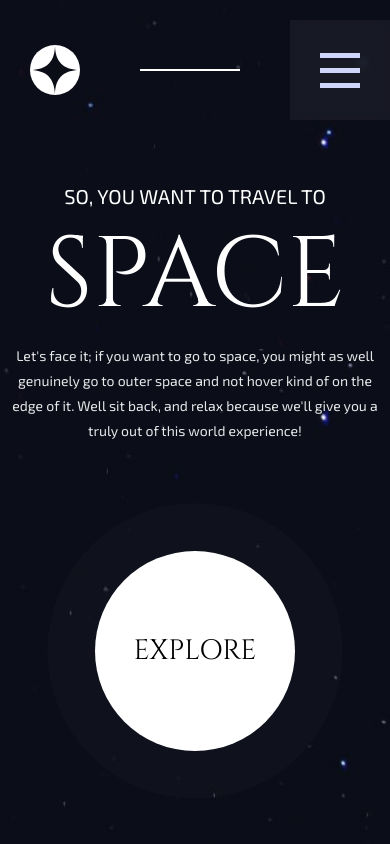
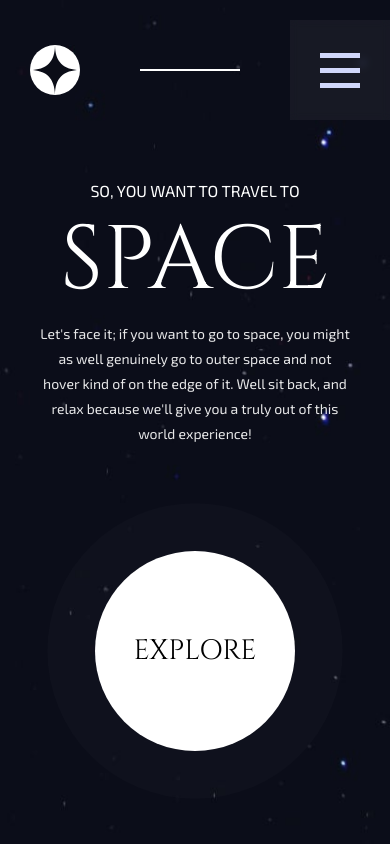
Before and after one commit to Chozen-Wealth/react-space-router, a React (Vite) app: page / in a window 390 px wide. Built offline with nearby package versions, Linux system fonts and the light colour scheme; a web font is replaced by a local one.

Commit message:
Home page fully responsive

```diff
--- a/src/pages/Home/Home.css
+++ b/src/pages/Home/Home.css
@@ -136,3 +136,17 @@
         width: 200px;
     }
 }
+@media (max-width:425px) {
+    .homeGauche p {
+        width: fit-content;
+    }
+    .homeGauche h3 {
+    font-weight: normal;
+    font-size: 16px;
+    }
+    .homeGauche h1 {
+        font-family: "Cinzel", serif;
+        font-size: 90px;
+        font-weight: lighter;
+    }
+}
```
